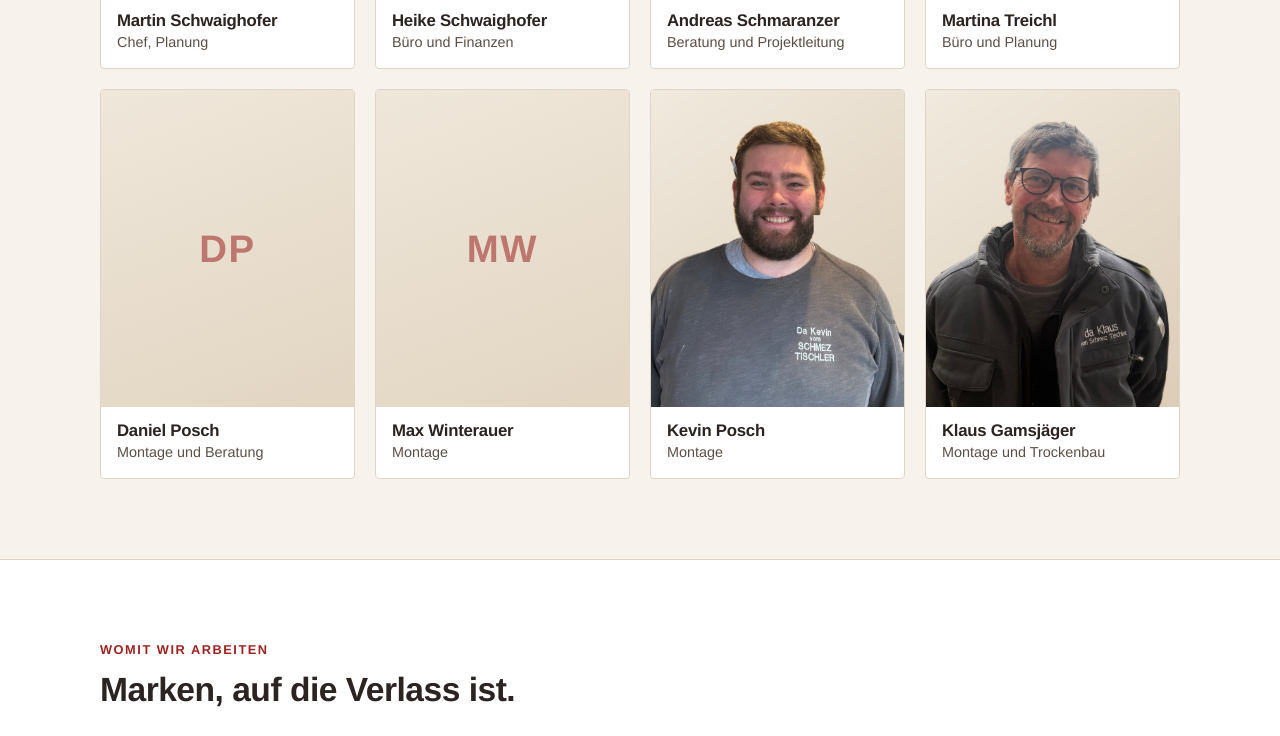
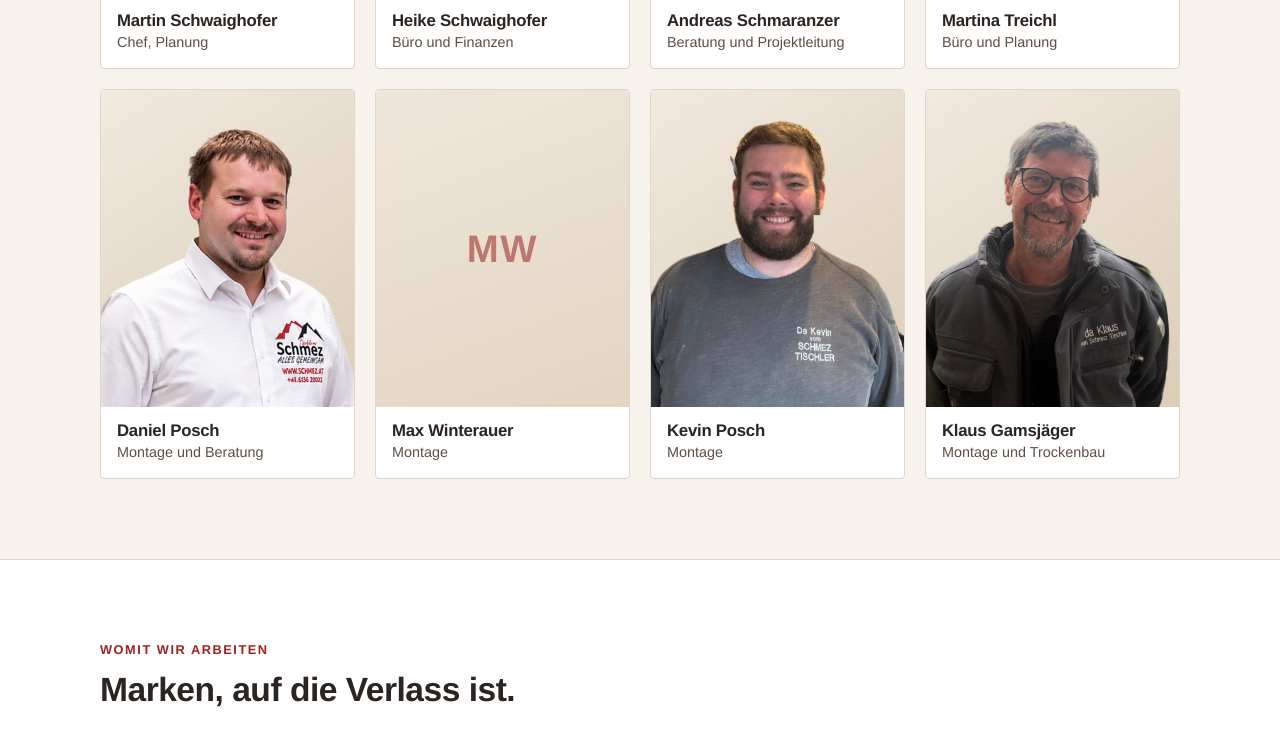
Before and after one commit to SchwaighoferMartin/schmez-tischlerei, a plain HTML site: page index.html in a window 1280 px wide. Shown: the part 6768-7504 px from the top of the page. Drawn offline with Linux system fonts and the light colour scheme.

Commit message:
Neues Teamfoto Daniel
Co-Authored-By: Claude Opus 5.5 <noreply@anthropic.com>
Claude-Session: https://claude.ai/code/session_019nhKDmrES2v2yBU9qZaU3q

```diff
--- a/index.html
+++ b/index.html
@@ -1013,7 +1013,7 @@ body.lb-aktiv{ overflow:hidden; }
       </li>
       <li class="person">
         <div class="foto"><span aria-hidden="true">DP</span>
-          <!-- Foto fehlt noch: bilder/team/daniel.jpg ablegen und hier ein img-Tag einfügen --></div>
+          <img src="bilder/team/daniel.jpg" alt="Daniel Posch" loading="lazy"></div>
         <div class="text"><h3>Daniel Posch</h3><p>Montage und Beratung</p></div>
       </li>
       <li class="person">
```
Also changed, not shown: bilder/team/daniel.jpg (added).
